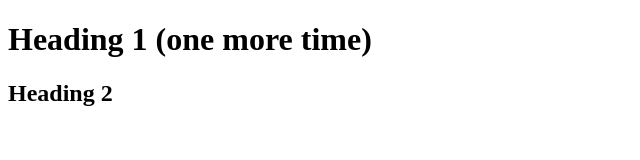
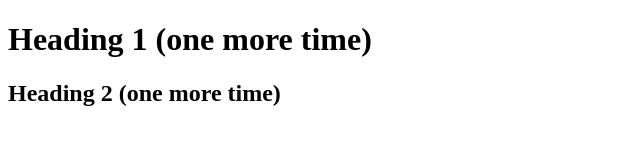
Before and after one commit to gerseystelmach/helloworld, a plain HTML site: page index.html in a window 1280 px wide. Shown: the whole page, without its empty margins (0-640 px from the left). Drawn offline with Linux system fonts and the light colour scheme.

Commit message:
Change made in the tag <h2>

```diff
--- a/index.html
+++ b/index.html
@@ -8,6 +8,6 @@
 </head>
 <body>
     <h1>Heading 1 (one more time)</h1>
-    <h2>Heading 2</h2>
+    <h2>Heading 2 (one more time)</h2>
 </body>
 </html>
```
